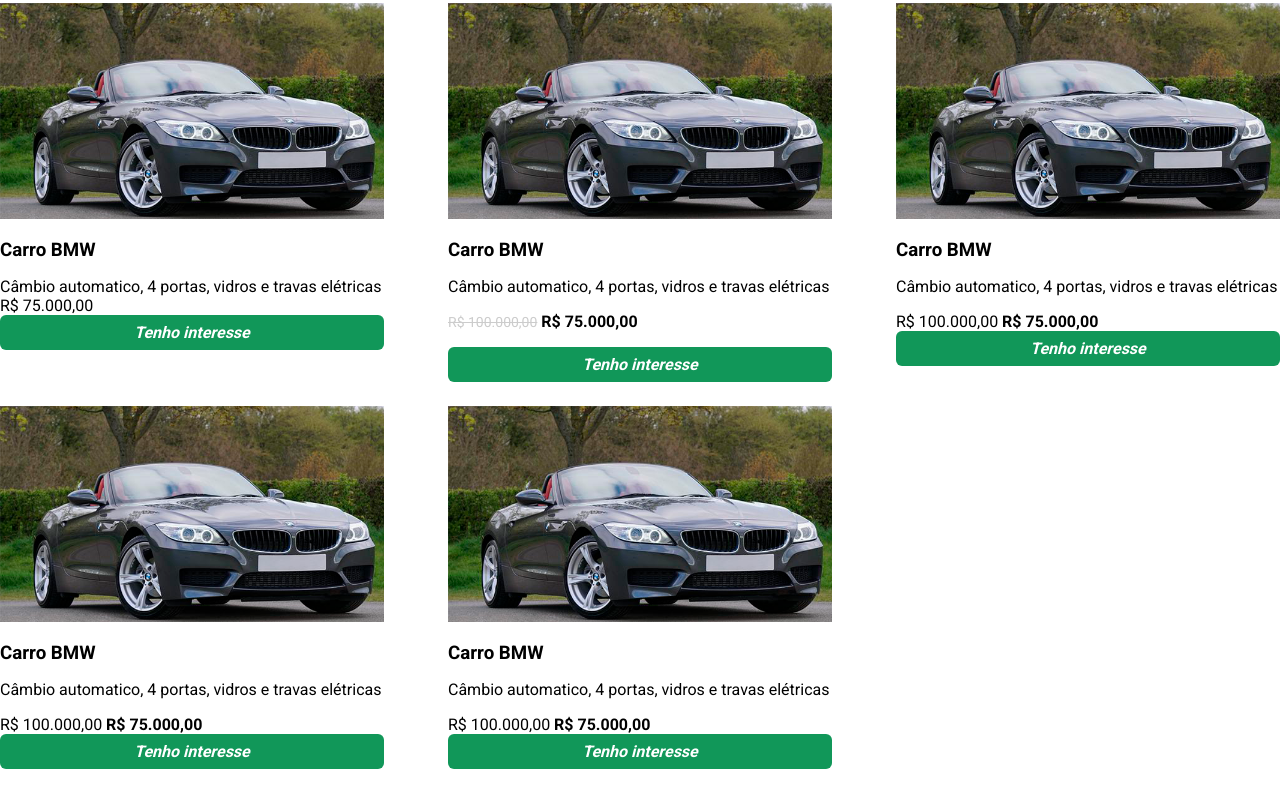
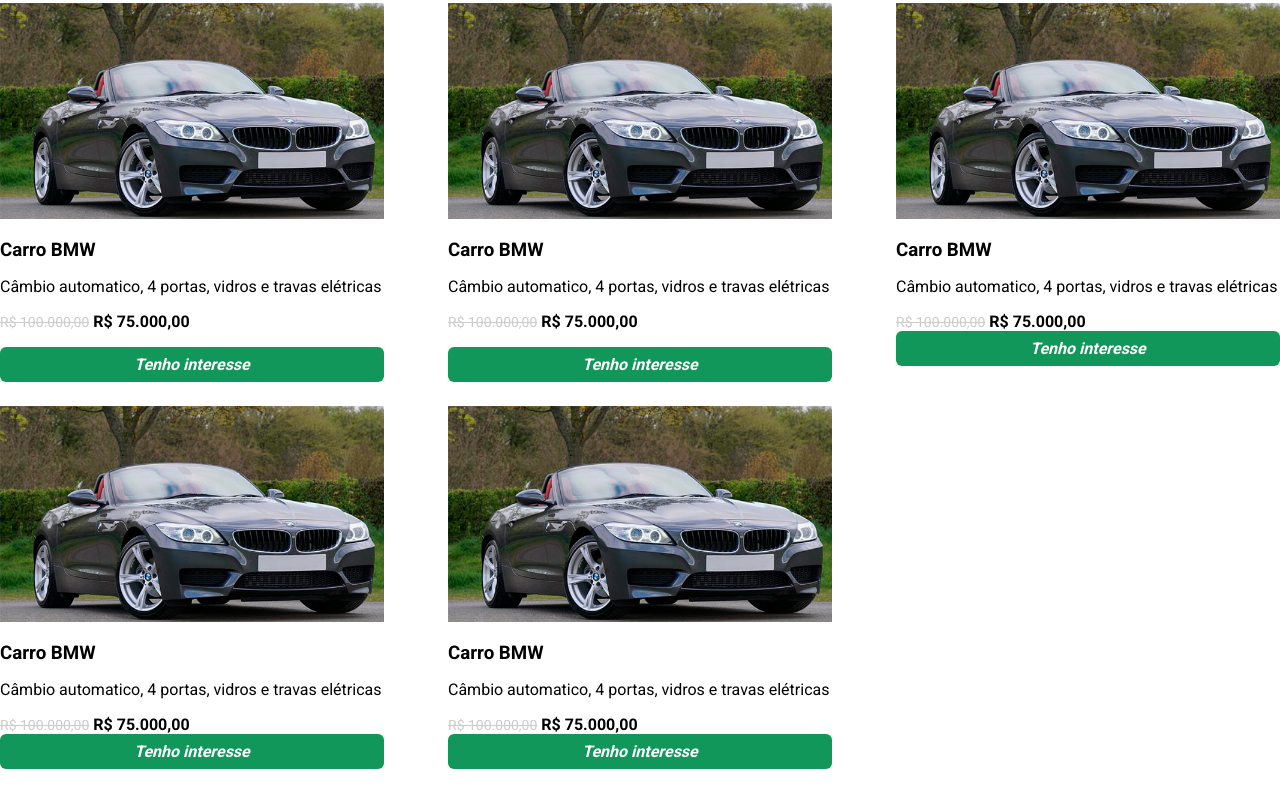
Before and after one commit to rocharicardo9/Site-no-jQuery, a plain HTML site: page index.html in a window 1280 px wide. Shown: the part 1668-2475 px from the top of the page. Drawn offline with nearby package versions, Linux system fonts and the light colour scheme.

Commit message:
Update index.html

```diff
--- a/index.html
+++ b/index.html
@@ -123,7 +123,8 @@
                     <p>
                         Câmbio automatico, 4 portas, vidros e travas elétricas
                     </p>
-                    <div class="pR$ 100.000,00</del>
+                    <div class= "price">
+                        <del>R$ 100.000,00</del>
                         <strong>R$ 75.000,00</strong>
                     </div>
                     <button type="button">Tenho interesse</button>
@@ -147,7 +148,8 @@
                         Câmbio automatico, 4 portas, vidros e travas elétricas
                     </p>
                     <div class="price">
-                        R$ 100.000,00
+                        <div class="price">
+                          <del>R$ 100.000,00</del>
                     <strong>R$ 75.000,00</strong>
                     <button type="button">Tenho interesse</button>
                 </li>
@@ -158,7 +160,7 @@
                         Câmbio automatico, 4 portas, vidros e travas elétricas
                     </p>
                     <div class="price">
-                        R$ 100.000,00
+                       <del>R$ 100.000,00</del>
                     <strong>R$ 75.000,00</strong>
                     <button type="button">Tenho interesse</button>
                 </li>
@@ -169,7 +171,7 @@
                         Câmbio automatico, 4 portas, vidros e travas elétricas
                     </p>
                     <div class="price">
-                        R$ 100.000,00
+                       <del>R$ 100.000,00</del>
                     <strong>R$ 75.000,00</strong>
                     <button type="button">Tenho interesse</button>
                 </li>
```
